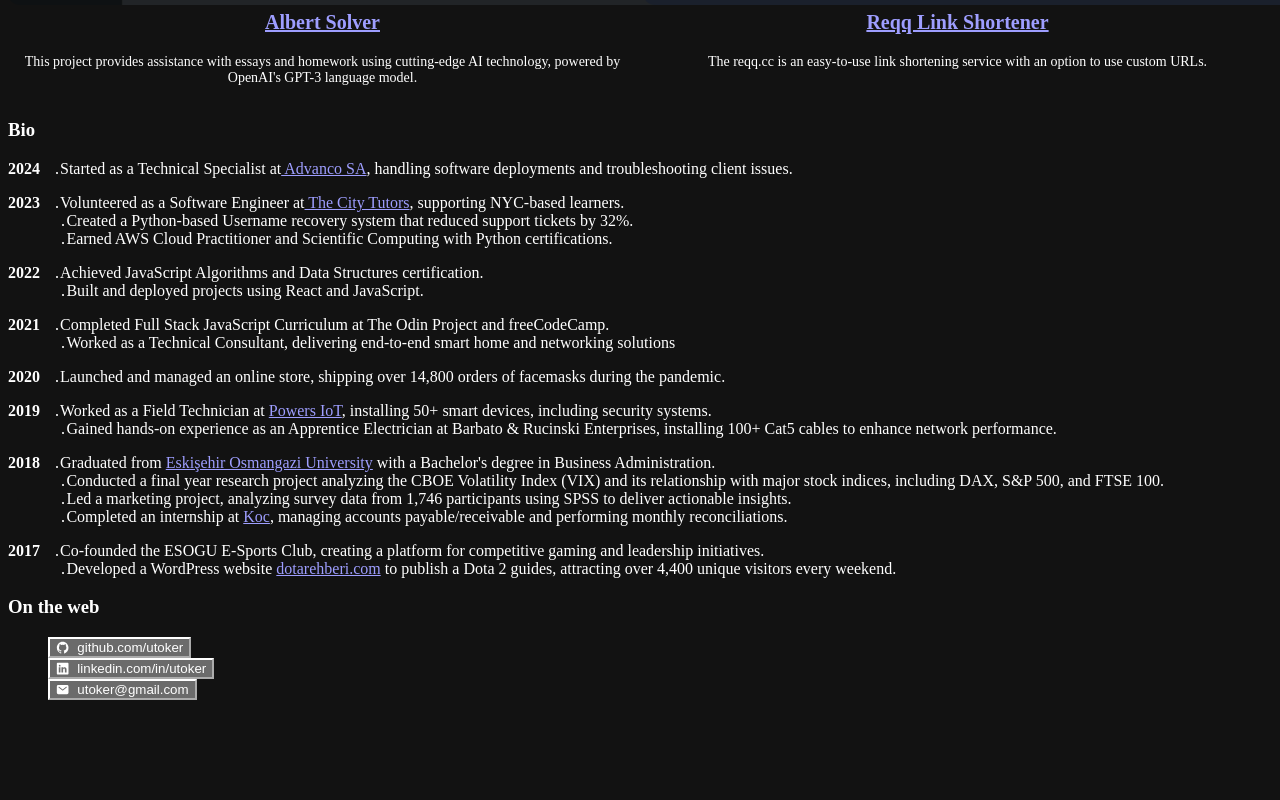
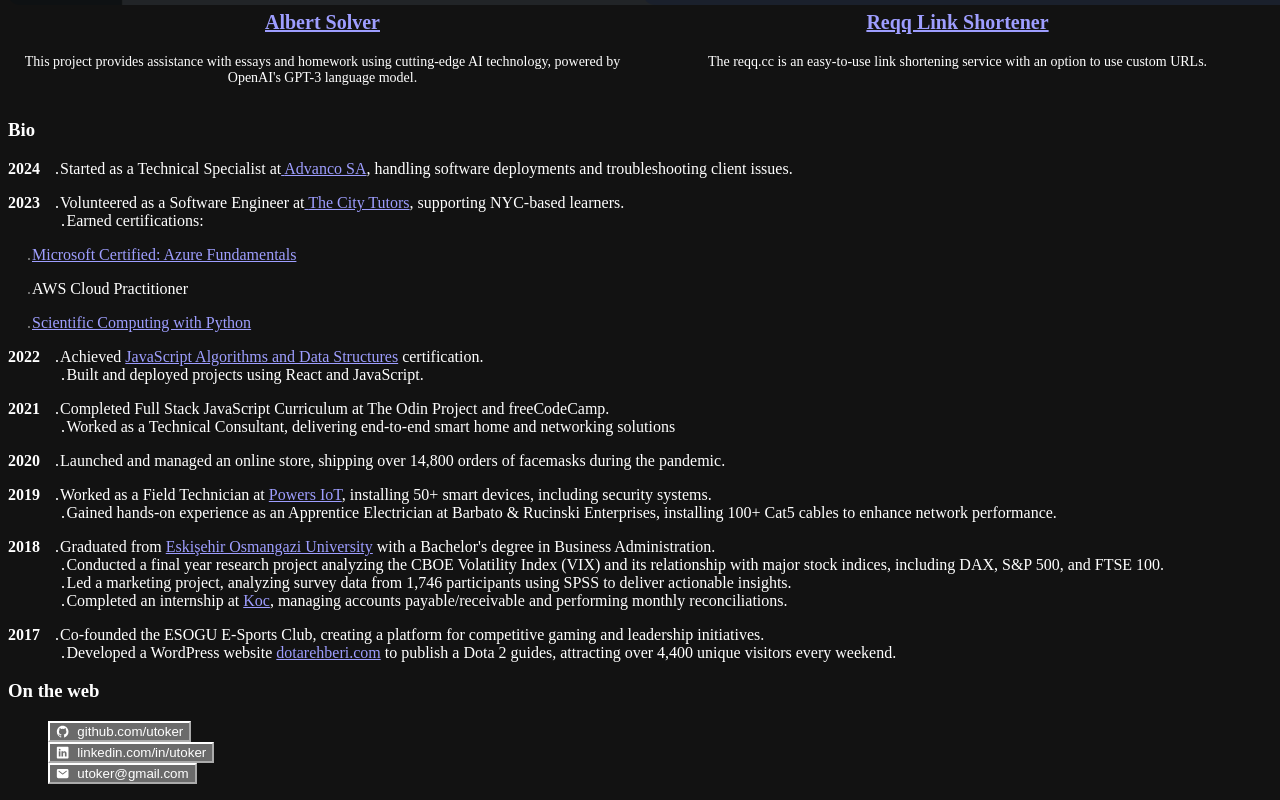
Before and after one commit to utoker/utoker-homepage, a Next.js app: page / in a window 1280 px wide. Shown: the part 765-1565 px from the top of the page. Before the commit the page ends 1481 px from the top, so only its background shows below. Built offline with nearby package versions, Linux system fonts and the light colour scheme.

Commit message:
Update bio section

```diff
--- a/components/bioGroup.js
+++ b/components/bioGroup.js
@@ -14,26 +14,61 @@ const BioGroup = () => {
         <BioYear>2024</BioYear>
         <Icon as={FaCircle} color="teal.500" boxSize={2} mr={2} />
         Started as a Technical Specialist at
-        <Link href="https://www.advanco.com" isExternal> Advanco SA</Link>, handling software deployments and troubleshooting client issues.
+        <Link href="https://www.advanco.com" isExternal>
+          {' '}
+          Advanco SA
+        </Link>
+        , handling software deployments and troubleshooting client issues.
       </BioSection>
 
       <BioSection>
         <BioYear>2023</BioYear>
         <Icon as={FaCircle} color="teal.500" boxSize={2} mr={2} />
         Volunteered as a Software Engineer at
-        <Link href="https://www.thecitytutors.org" isExternal> The City Tutors</Link>, supporting NYC-based learners.
+        <Link href="https://www.thecitytutors.org" isExternal>
+          {' '}
+          The City Tutors
+        </Link>
+        , supporting NYC-based learners.
         <br />
         <Icon as={FaCircle} color="teal.500" boxSize={2} mr={2} />
-        Created a Python-based Username recovery system that reduced support tickets by 32%.
+        Earned certifications:
         <br />
-        <Icon as={FaCircle} color="teal.500" boxSize={2} mr={2} />
-        Earned AWS Cloud Practitioner and Scientific Computing with Python certifications.
+        <Text ml="20">
+          <Icon as={FaRegCircle} color="teal.500" boxSize={2} mr={2} />
+          <Link
+            href="https://learn.microsoft.com/en-us/users/umuttoker-9521/credentials/c7864b78cd5dc87b"
+            isExternal
+          >
+            Microsoft Certified: Azure Fundamentals
+          </Link>
+        </Text>
+        <Text ml="20">
+          <Icon as={FaRegCircle} color="teal.500" boxSize={2} mr={2} />
+          AWS Cloud Practitioner
+        </Text>
+        <Text ml="20">
+          <Icon as={FaRegCircle} color="teal.500" boxSize={2} mr={2} />
+          <Link
+            href="https://www.freecodecamp.org/certification/utoker/scientific-computing-with-python-v7"
+            isExternal
+          >
+            Scientific Computing with Python
+          </Link>
+        </Text>
       </BioSection>
 
       <BioSection>
         <BioYear>2022</BioYear>
         <Icon as={FaCircle} color="teal.500" boxSize={2} mr={2} />
-        Achieved JavaScript Algorithms and Data Structures certification.
+        Achieved{' '}
+        <Link
+          href="https://www.freecodecamp.org/certification/utoker/javascript-algorithms-and-data-structures"
+          isExternal
+        >
+          JavaScript Algorithms and Data Structures
+        </Link>{' '}
+        certification.
         <br />
         <Icon as={FaCircle} color="teal.500" boxSize={2} mr={2} />
         Built and deployed projects using React and JavaScript.
@@ -42,57 +77,85 @@ const BioGroup = () => {
       <BioSection>
         <BioYear>2021</BioYear>
         <Icon as={FaCircle} color="teal.500" boxSize={2} mr={2} />
-        Completed Full Stack JavaScript Curriculum at The Odin Project and freeCodeCamp.
+        Completed Full Stack JavaScript Curriculum at The Odin Project and
+        freeCodeCamp.
         <br />
         <Icon as={FaCircle} color="teal.500" boxSize={2} mr={2} />
-        Worked as a Technical Consultant, delivering end-to-end smart home and networking solutions
-
+        Worked as a Technical Consultant, delivering end-to-end smart home and
+        networking solutions
       </BioSection>
 
       <BioSection>
         <BioYear>2020</BioYear>
         <Icon as={FaCircle} color="teal.500" boxSize={2} mr={2} />
-        Launched and managed an online store, shipping over 14,800 orders of facemasks during the pandemic.
+        Launched and managed an online store, shipping over 14,800 orders of
+        facemasks during the pandemic.
       </BioSection>
 
       <BioSection>
         <BioYear>2019</BioYear>
         <Icon as={FaCircle} color="teal.500" boxSize={2} mr={2} />
-        Worked as a Field Technician at <Link href="https://powersiot.com/" isExternal> Powers IoT</Link>, installing 50+ smart devices, including security systems.
+        Worked as a Field Technician at{' '}
+        <Link href="https://powersiot.com/" isExternal>
+          {' '}
+          Powers IoT
+        </Link>
+        , installing 50+ smart devices, including security systems.
         <br />
-
         <Icon as={FaCircle} color="teal.500" boxSize={2} mr={2} />
-        Gained hands-on experience as an Apprentice Electrician at Barbato & Rucinski Enterprises, installing 100+ Cat5 cables to enhance network performance.
+        Gained hands-on experience as an Apprentice Electrician at Barbato &
+        Rucinski Enterprises, installing 100+ Cat5 cables to enhance network
+        performance.
         <br />
       </BioSection>
 
       <BioSection>
         <BioYear>2018</BioYear>
         <Icon as={FaCircle} color="teal.500" boxSize={2} mr={2} />
-        Graduated from <Link href="https://www.ogu.edu.tr/en" isExternal> Eskişehir Osmangazi University</Link> with a Bachelor's degree in Business Administration.
+        Graduated from{' '}
+        <Link href="https://www.ogu.edu.tr/en" isExternal>
+          {' '}
+          Eskişehir Osmangazi University
+        </Link>{' '}
+        with a Bachelor's degree in Business Administration.
         <br />
         <Icon as={FaCircle} color="teal.500" boxSize={2} mr={2} />
-        Conducted a final year research project analyzing the CBOE Volatility Index (VIX) and its relationship with major stock indices, including DAX, S&P 500, and FTSE 100.
-
+        Conducted a final year research project analyzing the CBOE Volatility
+        Index (VIX) and its relationship with major stock indices, including
+        DAX, S&P 500, and FTSE 100.
         <br />
         <Icon as={FaCircle} color="teal.500" boxSize={2} mr={2} />
-        Led a marketing project, analyzing survey data from 1,746 participants using SPSS to deliver actionable insights.
-
+        Led a marketing project, analyzing survey data from 1,746 participants
+        using SPSS to deliver actionable insights.
         <br />
         <Icon as={FaCircle} color="teal.500" boxSize={2} mr={2} />
-        Completed an internship at <Link href="https://www.koc.com.tr/en" isExternal> Koc</Link>, managing accounts payable/receivable and performing monthly reconciliations.
-
+        Completed an internship at{' '}
+        <Link href="https://www.koc.com.tr/en" isExternal>
+          {' '}
+          Koc
+        </Link>
+        , managing accounts payable/receivable and performing monthly
+        reconciliations.
         <br />
       </BioSection>
 
       <BioSection>
-      <BioYear>2017</BioYear>
-      <Icon as={FaCircle} color="teal.500" boxSize={2} mr={2} />
-      Co-founded the ESOGU E-Sports Club, creating a platform for competitive gaming and leadership initiatives.
-      <br />
-      <Icon as={FaCircle} color="teal.500" boxSize={2} mr={2} />
-      Developed a WordPress website <Link href="https://web.archive.org/web/20150515061955/http://dotarehberi.com/" isExternal> dotarehberi.com</Link> to publish a Dota 2 guides, attracting over 4,400 unique visitors every weekend.
-
+        <BioYear>2017</BioYear>
+        <Icon as={FaCircle} color="teal.500" boxSize={2} mr={2} />
+        Co-founded the ESOGU E-Sports Club, creating a platform for competitive
+        gaming and leadership initiatives.
+        <br />
+        <Icon as={FaCircle} color="teal.500" boxSize={2} mr={2} />
+        Developed a WordPress website{' '}
+        <Link
+          href="https://web.archive.org/web/20150515061955/http://dotarehberi.com/"
+          isExternal
+        >
+          {' '}
+          dotarehberi.com
+        </Link>{' '}
+        to publish a Dota 2 guides, attracting over 4,400 unique visitors every
+        weekend.
       </BioSection>
     </>
   )
--- a/components/layouts/main.js
+++ b/components/layouts/main.js
@@ -32,7 +32,7 @@ const Main = ({ children, router }) => {
         <title>Umut Toker - Homepage</title>
       </Head>
       <NavBar path={router.asPath} />
-      <Container maxW="100%" px={0} py={0} pt={14}>
+      <Container maxW="container.md" px={0} py={0} pt={14}>
         <LazyVoxelDesk />
         {children}
         <Footer />
--- a/lib/theme.js
+++ b/lib/theme.js
@@ -9,6 +9,12 @@ const styles = {
 };
 
 const components = {
+    Container: {
+      baseStyle: {
+        // maxW: "100vw", // Full viewport width
+        // px: 0,         // Remove padding
+      },
+    },
 
   Heading: {
     variants: {
--- a/pages/index.js
+++ b/pages/index.js
@@ -28,7 +28,7 @@ const ProfileImage = chakra(Image, {
 
 const Home = () => (
   <Layout>
-    <Container>
+    <Container  maxW="container.md" >
       {/* <Box
         borderRadius="lg"
         mb={6}
--- a/pages/projects.js
+++ b/pages/projects.js
@@ -10,7 +10,7 @@ import {
 const Projects = () => {
   return (
     <Layout title="Projects">
-      <Container>
+      <Container maxW="container.md">
         <Heading as="h3" fontSize={20} mb={4}>
           React Native Apps
         </Heading>
```
